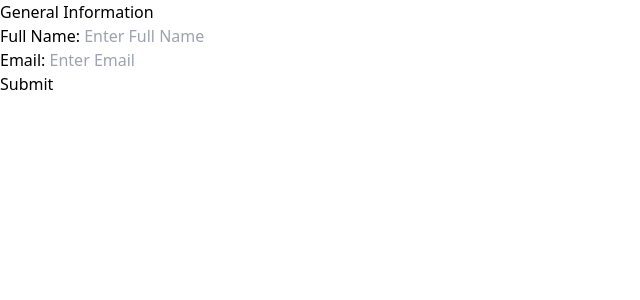
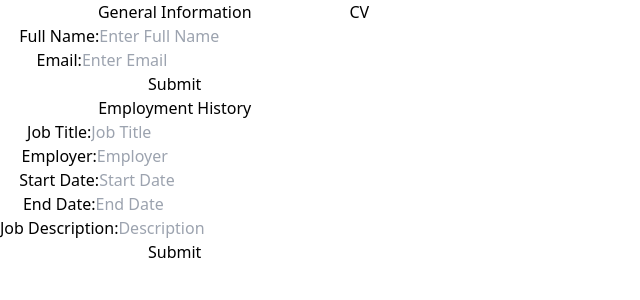
Before and after one commit to Alienatedlabor/cv-app, a React (Vite) app: page / in a window 1280 px wide. Shown: the top 300 px of the page, without its empty margins (0-640 px from the left). Built offline with nearby package versions, Linux system fonts and the light colour scheme.

Commit message:
add some style, add employment history cmpnt

```diff
--- a/src/App.tsx
+++ b/src/App.tsx
@@ -1,12 +1,20 @@
 import './App.css';
+import EmploymentHistory from './components/Employment';
 import GeneralInfo from './components/GeneralInfo';
 
 function App() {
   return (
     <>
-      <GeneralInfo />
-      <section></section>
-      <section></section>
+      <div className="flex flex-col lg:flex-row">
+        <section className=" flex flex-col justify-center">
+          <GeneralInfo />
+          <section className=" flex flex-col justify-center">
+            <EmploymentHistory />
+          </section>
+          <section className=" flex flex-col justify-center"></section>
+        </section>
+        <section className="flex flex-col">CV</section>
+      </div>
     </>
   );
 }
--- /dev/null
+++ b/src/components/Employment.tsx
@@ -0,0 +1,93 @@
+import React, { useState } from 'react';
+import Input from './Input';
+
+const EmploymentHistory = () => {
+  interface EmploymentHistoryObject {
+    jobTitle: string;
+    employer: string;
+    startDate: string;
+    endDate: string;
+    jobDescription: string;
+  }
+
+  const [formState, setFormState] = useState<EmploymentHistoryObject>({
+    jobTitle: '',
+    employer: '',
+    startDate: '',
+    endDate: '',
+    jobDescription: '',
+  });
+
+  const handleSubmit = (e: React.FormEvent<HTMLButtonElement>) => {
+    e.preventDefault();
+  };
+
+  const handleChange = (e: React.ChangeEvent<HTMLInputElement>) => {
+    const { value, name } = e.target;
+
+    setFormState((formState) => ({
+      ...formState,
+      [name]: value,
+    }));
+    console.log(formState);
+  };
+
+  return (
+    <section className="flex flex-col items-center">
+      <h1>Employment History</h1>
+      <form className="flex flex-col" action="">
+        <Input
+          placeholder={'Job Title'}
+          type={'text'}
+          labelText={'Job Title: '}
+          value={formState.jobTitle}
+          onChange={handleChange}
+          name={'jobTitle'}
+          required={true}
+        />
+        <Input
+          placeholder={'Employer'}
+          type={'text'}
+          labelText={'Employer: '}
+          value={formState.employer}
+          onChange={handleChange}
+          name={'employer'}
+          required={true}
+        />
+        <Input
+          placeholder={'Start Date'}
+          type={'text'}
+          labelText={'Start Date: '}
+          value={formState.startDate}
+          onChange={handleChange}
+          name={'startDate'}
+          required={true}
+        />
+        <Input
+          placeholder={'End Date'}
+          type={'text'}
+          labelText={'End Date: '}
+          value={formState.endDate}
+          onChange={handleChange}
+          name={'endDate'}
+          required={true}
+        />
+        <Input
+          placeholder={'Description'}
+          type={'textarea'}
+          labelText={'Job Description: '}
+          value={formState.jobDescription}
+          onChange={handleChange}
+          name={'jobDescription'}
+          required={true}
+        />
+
+        <button type="submit" onSubmit={handleSubmit}>
+          Submit
+        </button>
+      </form>
+    </section>
+  );
+};
+
+export default EmploymentHistory;
--- a/src/components/GeneralInfo.tsx
+++ b/src/components/GeneralInfo.tsx
@@ -29,9 +29,9 @@ const GeneralInfo = () => {
   };
 
   return (
-    <section>
+    <section className="flex flex-col items-center">
       <h1>General Information</h1>
-      <form action="">
+      <form className="flex flex-col" action="">
         <Input
           placeholder={'Enter Full Name'}
           type={'text'}
--- a/src/components/Input.tsx
+++ b/src/components/Input.tsx
@@ -20,7 +20,7 @@ const Input = ({
   required,
 }: InputProps) => {
   return (
-    <div>
+    <div className="flex justify-center items-center">
       <label className="" htmlFor="">
         {labelText}
       </label>
```
